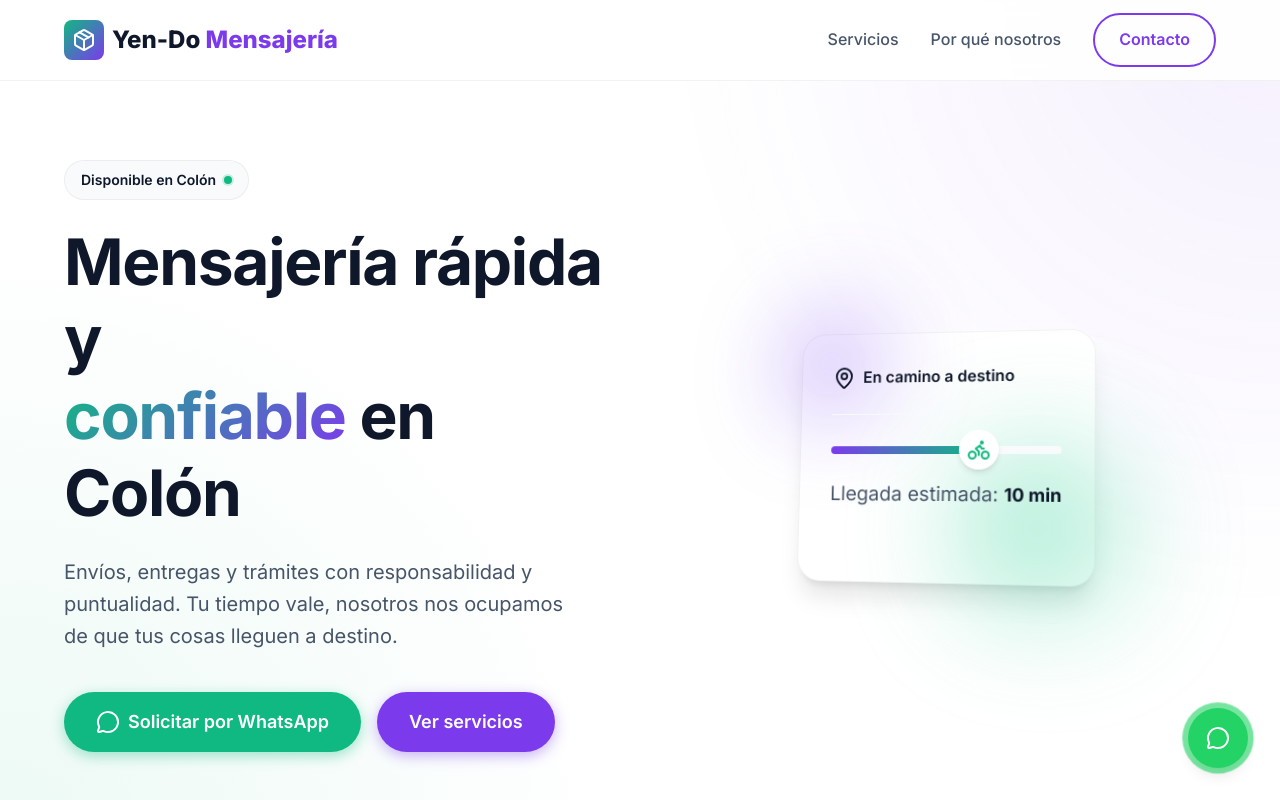
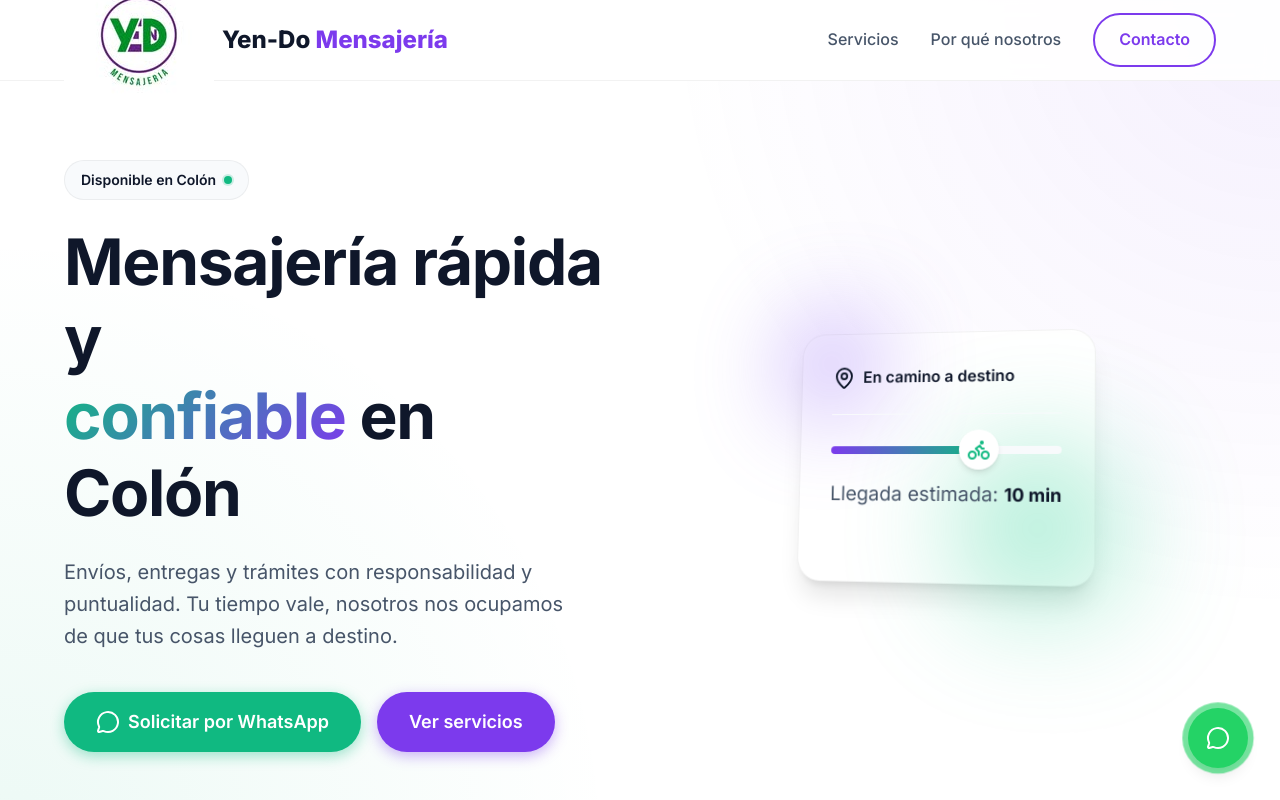
Before and after one commit to lewasdas/YENDO-, a plain HTML site: page index.html in a window 1280 px wide. Shown: the top 800 px of the page. Drawn offline with nearby package versions, Linux system fonts and the light colour scheme.

Commit message:
Add files via upload

```diff
--- a/index.html
+++ b/index.html
@@ -19,7 +19,7 @@
     <header class="navbar">
         <div class="container nav-container">
             <a href="#" class="logo">
-                <span class="logo-icon"><i data-lucide="package"></i></span>
+                <img src="yendologo.jpg" alt="Yen-Do Mensajería Logo" class="logo-img">
                 <span class="logo-text">Yen-Do <span class="accent">Mensajería</span></span>
             </a>
             <nav class="nav-links">
@@ -215,7 +215,7 @@
             <div class="footer-content">
                 <div class="footer-brand">
                     <a href="#" class="logo">
-                        <span class="logo-icon"><i data-lucide="package" style="color: white;"></i></span>
+                        <img src="yendologo.jpg" alt="Yen-Do Mensajería Logo" class="logo-img footer-logo">
                         <span class="logo-text" style="color: white;">Yen-Do</span>
                     </a>
                     <p>Tu mensajería de confianza en Colón.</p>
@@ -229,7 +229,8 @@
             </div>
             <div class="footer-bottom">
                 <p>&copy; <span id="current-year"></span> Yen-Do Mensajería. Todos los derechos reservados.</p>
-                <p class="designer-credit">Web Designer <a href="https://www.instagram.com/balta.viollaz/" target="_blank" rel="noopener">@balta.viollaz</a></p>
+                <p class="designer-credit">Web Designer <a href="https://www.instagram.com/balta.viollaz/"
+                        target="_blank" rel="noopener">@balta.viollaz</a></p>
             </div>
         </div>
     </footer>
```
Also changed, not shown: yendologo.jpg (added).
